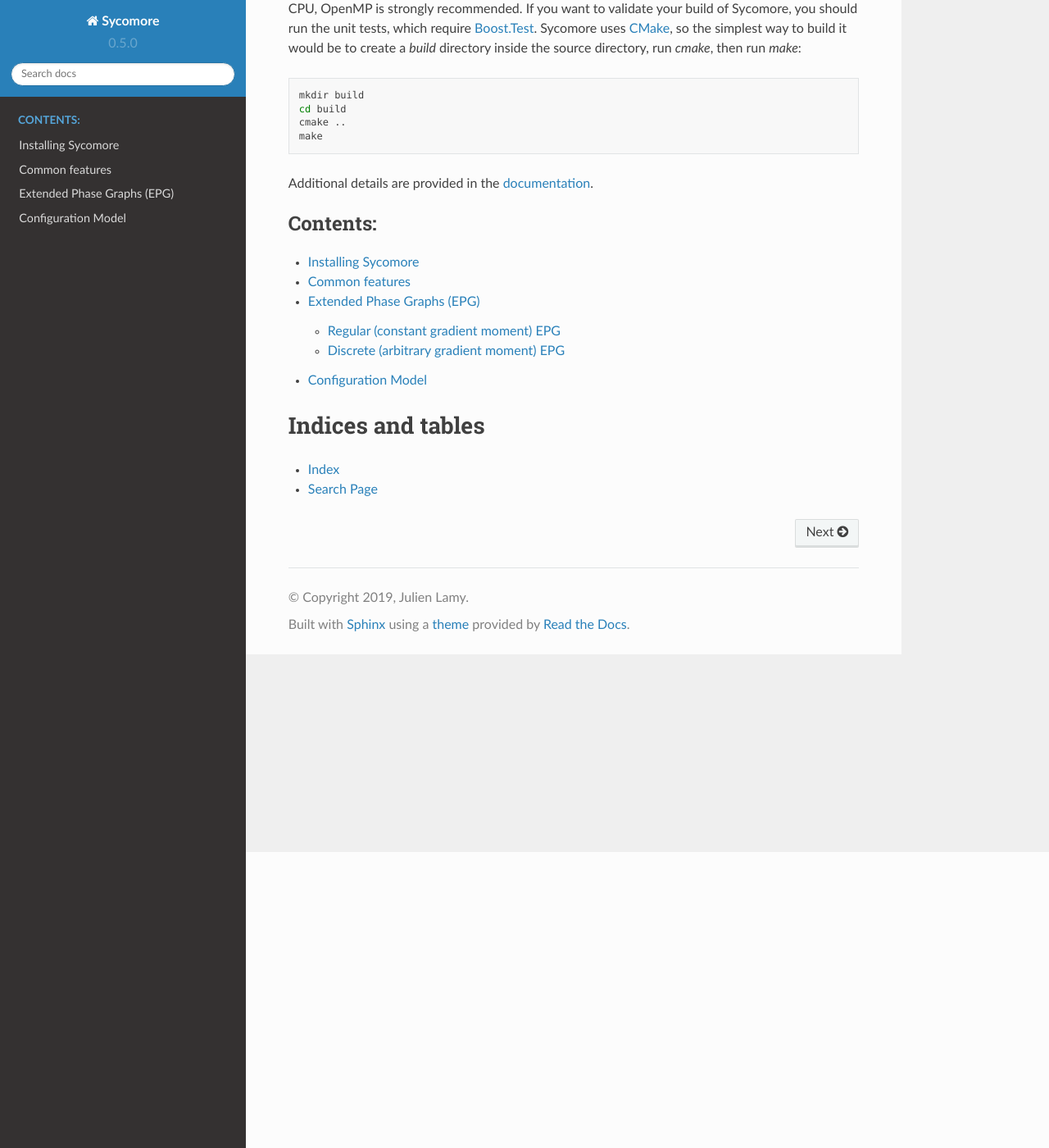
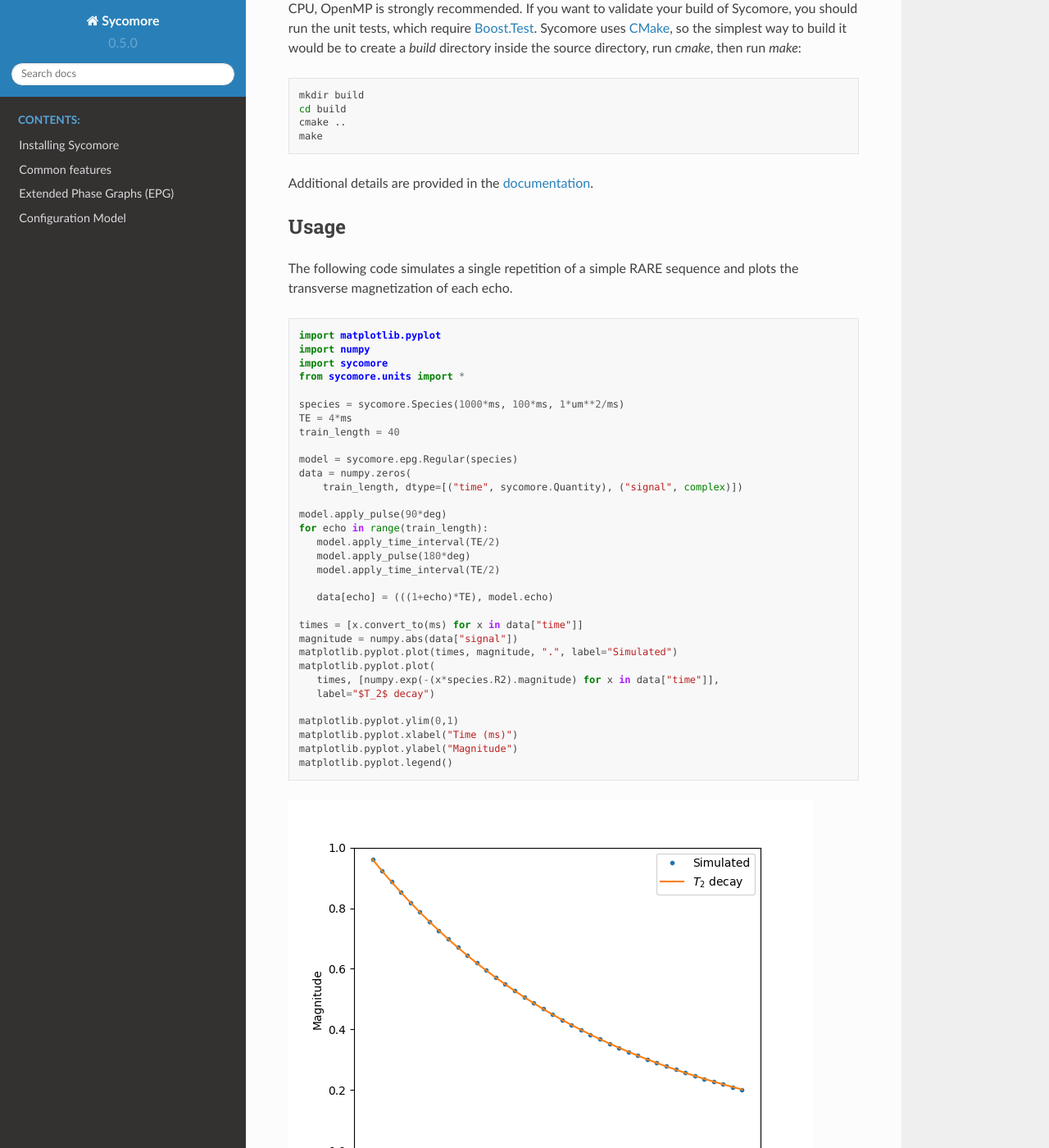
Before and after one commit to lamyj/sycomore, a Sphinx documentation site: the page built from docs/index.rst, in a window 1280 px wide and 1400 px high, scrolled down 361 px. Shown: the whole window at 82% size. Built offline with Sphinx 7.4.7 and the Read the Docs theme 2.0.0, drawn with Linux system fonts in a browser that asks for light colours; pages that are not in the unit, such as notebooks, are missing from menus.

```diff
--- a/CMakeLists.txt
+++ b/CMakeLists.txt
@@ -24,11 +24,10 @@ elseif(COMPILER_SUPPORTS_CXX0X)
     set(CMAKE_CXX_FLAGS "${CMAKE_CXX_FLAGS} -std=c++0x")
 endif()
 
-file(GLOB_RECURSE docs mkdocs.yml docs/*)
+file(GLOB_RECURSE docs docs/*)
 add_custom_target(
     Documentation ${CMAKE_COMMAND} -E echo "Documentation"
     SOURCES README.md ${docs})
-set_target_properties(Documentation PROPERTIES FOLDER "Utils")
 
 file(GLOB_RECURSE ContinuousIntegration .gitlab-ci.yml .ci/*)
 add_custom_target(
--- a/docs/index.rst
+++ b/docs/index.rst
@@ -6,7 +6,7 @@ Sycomore is an MRI simulation toolkit providing :doc:`Bloch simulation<bloch>`,
 Installation
 ------------
 
-Sycomore requires a C++11 compiler, Python (≥ 3.5) and `pybind11`_. To take full advantage of your CPU, OpenMP is strongly recommended. If you want to validate your build of Sycomore, you should run the unit tests, which require `Boost.Test`_. Sycomore uses `CMake`_, so the simplest way to build it would be to create a `build` directory inside the source directory, run *cmake*, then run *make*:
+Sycomore requires a C++11 compiler, Python (≥ 3.5) and `pybind11`_. To take full advantage of your CPU, OpenMP is strongly recommended. If you want to validate your build of Sycomore, you should run the unit tests, which require `Boost.Test`_. Sycomore uses `CMake`_, so the simplest way to build it would be to create a *build* directory inside the source directory, run *cmake*, then run *make*:
 
 .. code-block:: shell
 
@@ -16,6 +16,51 @@ Sycomore requires a C++11 compiler, Python (≥ 3.5) and `pybind11`_. To take fu
   make
 
 Additional details are provided in the :doc:`documentation<installation>`.
+
+Usage
+-----
+
+The following code simulates a single repetition of a simple RARE sequence and plots the transverse magnetization of each echo.
+
+.. code-block:: python
+
+  import matplotlib.pyplot
+  import numpy
+  import sycomore
+  from sycomore.units import *
+
+  species = sycomore.Species(1000*ms, 100*ms, 1*um**2/ms)
+  TE = 4*ms
+  train_length = 40
+
+  model = sycomore.epg.Regular(species)
+  data = numpy.zeros(
+      train_length, dtype=[("time", sycomore.Quantity), ("signal", complex)])
+
+  model.apply_pulse(90*deg)
+  for echo in range(train_length):
+     model.apply_time_interval(TE/2)
+     model.apply_pulse(180*deg)
+     model.apply_time_interval(TE/2)
+
+     data[echo] = (((1+echo)*TE), model.echo)
+
+  times = [x.convert_to(ms) for x in data["time"]]
+  magnitude = numpy.abs(data["signal"])
+  matplotlib.pyplot.plot(times, magnitude, ".", label="Simulated")
+  matplotlib.pyplot.plot(
+     times, [numpy.exp(-(x*species.R2).magnitude) for x in data["time"]],
+     label="$T_2$ decay")
+
+  matplotlib.pyplot.ylim(0,1)
+  matplotlib.pyplot.xlabel("Time (ms)")
+  matplotlib.pyplot.ylabel("Magnitude")
+  matplotlib.pyplot.legend()
+
+.. figure:: rare.png
+  :alt: T2 decay in RARE
+
+  T2 decay in RARE
 
 .. toctree::
    :maxdepth: 2
```
Also changed, not shown: README.md (+36 -78 lines), docs/rare.png (added).
